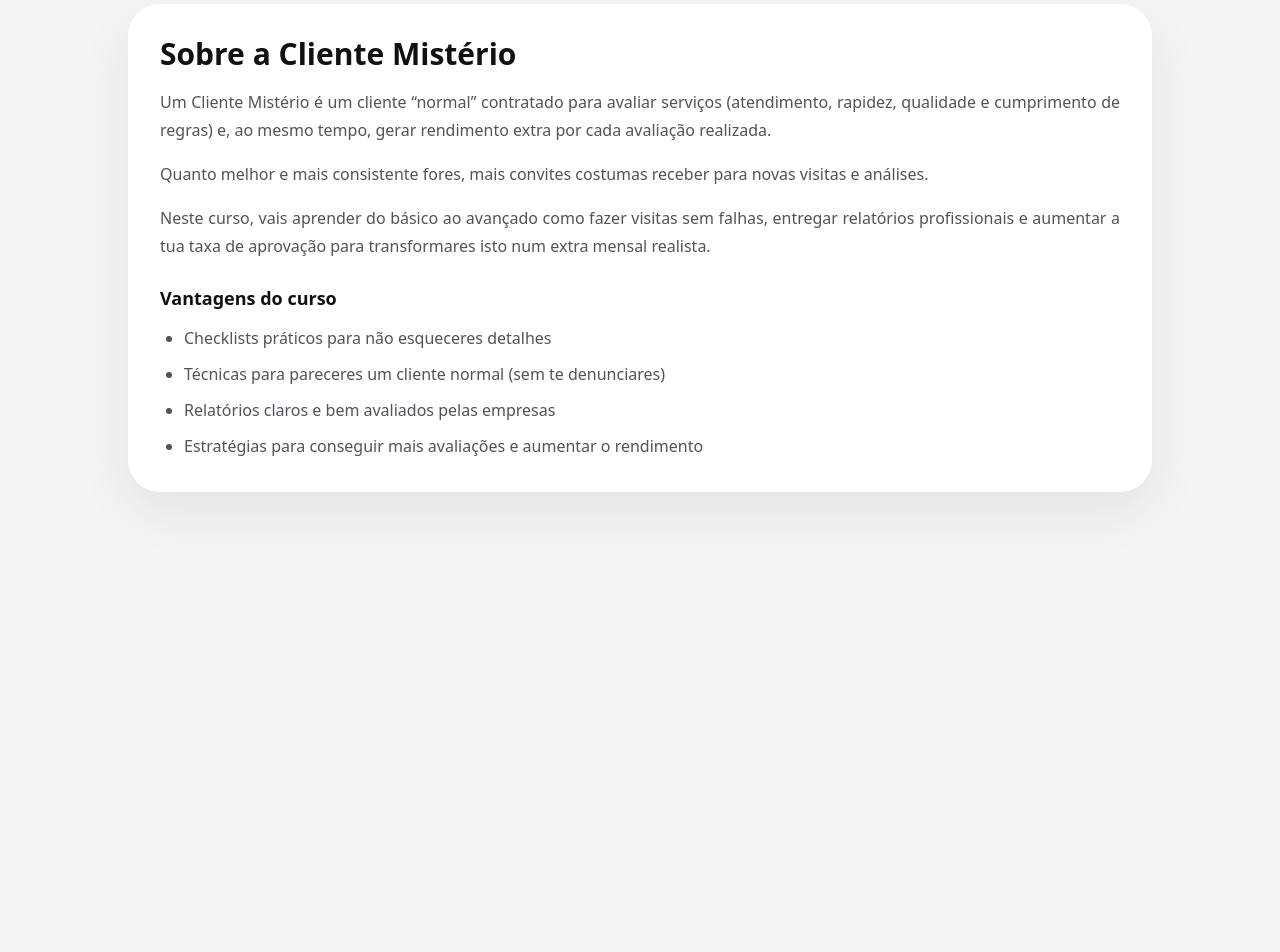
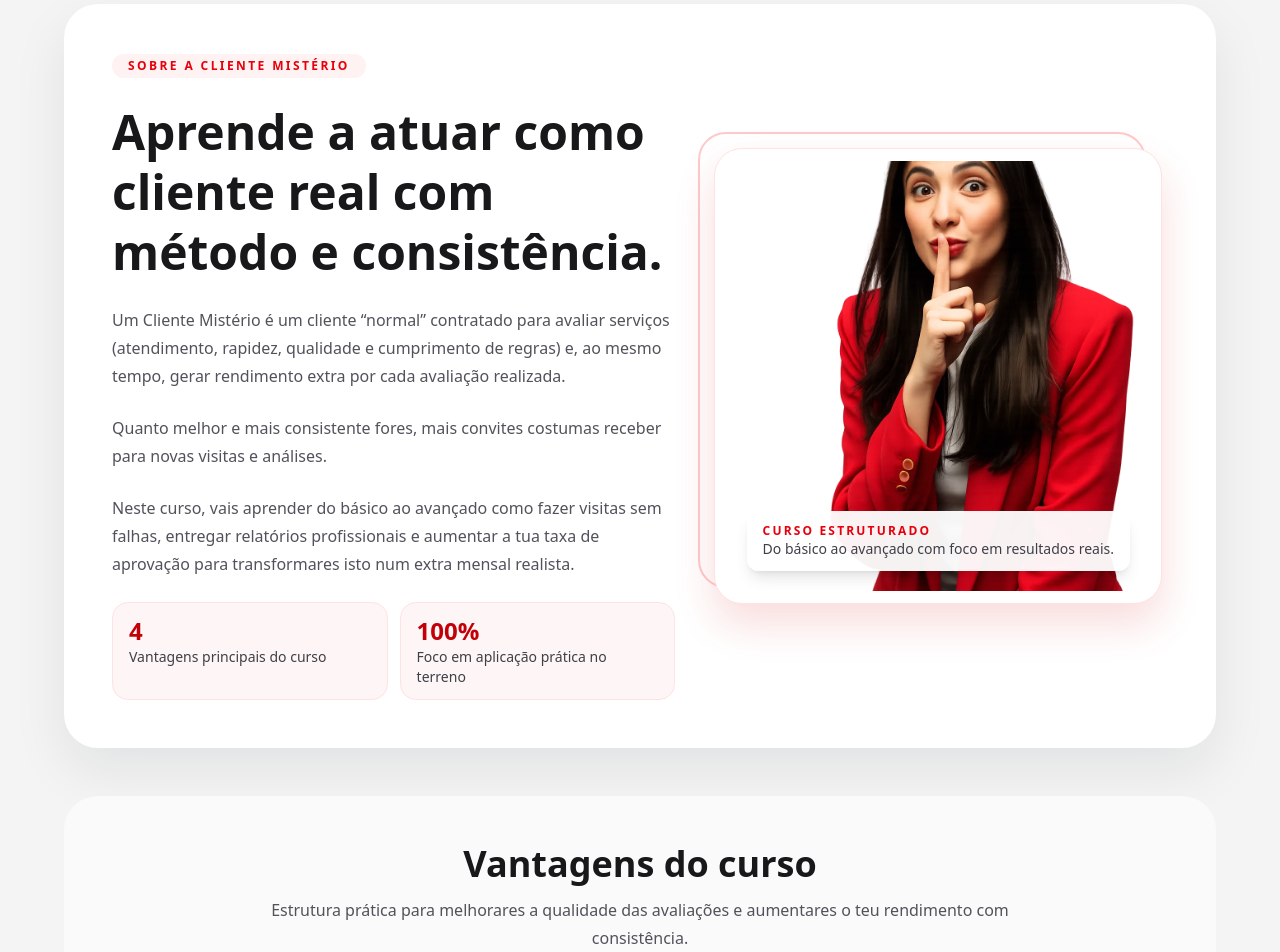
Before and after one commit to msantos51/clientemisterio, a Next.js app: page /about in a window 1280 px wide. Shown: the part 80-1032 px from the top of the page. Before the commit the page ends 800 px from the top, so only its background shows below. Built offline with nearby package versions, Linux system fonts and the light colour scheme.

Commit message:
Redesign about page with red-accent layout

```diff
--- a/app/about/page.tsx
+++ b/app/about/page.tsx
@@ -1,3 +1,5 @@
+import Image from 'next/image';
+
 export default function AboutPage() {
   const courseAdvantages = [
     'Checklists práticos para não esqueceres detalhes',
@@ -6,48 +8,106 @@ export default function AboutPage() {
     'Estratégias para conseguir mais avaliações e aumentar o rendimento',
   ];
 
+  const highlightMetrics = [
+    { value: '4', label: 'Vantagens principais do curso' },
+    { value: '100%', label: 'Foco em aplicação prática no terreno' },
+  ];
+
   return (
-    <section className="space-y-10">
-      {/* Mantém o conteúdo centralizado para melhor leitura em ecrãs largos. */}
-      <div className="mx-auto w-full max-w-5xl space-y-10">
-        {/* Cartão principal com a descrição do que é ser Cliente Mistério e o foco do curso. */}
-        <article className="rounded-[32px] bg-[color:var(--surface)] p-8 shadow-[0_20px_50px_rgba(31,41,55,0.08)]">
-          {/* Organiza o conteúdo em blocos com espaçamento consistente. */}
-          <div className="space-y-4">
-            <h1 className="page-title">
-              Sobre a <span className="text-[color:var(--primary)]">Cliente Mistério</span>
+    <section className="space-y-12 pb-4">
+      {/* Cria o bloco principal com duas colunas para aproximar o layout ao design de referência. */}
+      <article className="mx-auto grid w-full max-w-6xl gap-8 rounded-[34px] bg-white p-8 shadow-[0_22px_55px_rgba(15,23,42,0.08)] lg:grid-cols-[1.1fr_0.9fr] lg:items-center lg:p-12">
+        {/* Mantém toda a informação atual do site, com hierarquia visual e pormenores vermelhos. */}
+        <div className="space-y-6">
+          <p className="inline-flex rounded-full bg-red-50 px-4 py-1 text-xs font-semibold uppercase tracking-[0.2em] text-red-600">
+            Sobre a Cliente Mistério
+          </p>
+
+          <h1 className="text-4xl font-semibold leading-tight text-zinc-900 lg:text-5xl">
+            Aprende a atuar como cliente real com método e consistência.
           </h1>
 
-            <p className="text-base leading-7 text-justify text-zinc-600">
+          <p className="max-w-2xl text-base leading-7 text-zinc-600">
             Um Cliente Mistério é um cliente “normal” contratado para avaliar serviços
             (atendimento, rapidez, qualidade e cumprimento de regras) e, ao mesmo tempo, gerar
             rendimento extra por cada avaliação realizada.
           </p>
 
-            <p className="text-base leading-7 text-justify text-zinc-600">
+          <p className="max-w-2xl text-base leading-7 text-zinc-600">
             Quanto melhor e mais consistente fores, mais convites costumas receber para novas
             visitas e análises.
           </p>
 
-            <p className="text-base leading-7 text-justify text-zinc-600">
+          <p className="max-w-2xl text-base leading-7 text-zinc-600">
             Neste curso, vais aprender do básico ao avançado como fazer visitas sem falhas,
             entregar relatórios profissionais e aumentar a tua taxa de aprovação para
             transformares isto num extra mensal realista.
           </p>
 
-            <div className="space-y-3 pt-2">
-              <h2 className="text-lg font-semibold text-[color:var(--primary)]">Vantagens do curso</h2>
+          {/* Exibe métricas curtas para reforçar visualmente os benefícios sem alterar conteúdo. */}
+          <div className="grid gap-3 sm:grid-cols-2">
+            {highlightMetrics.map((metric) => (
+              <div
+                key={metric.label}
+                className="rounded-2xl border border-red-100 bg-red-50/70 px-4 py-3"
+              >
+                <p className="text-2xl font-bold text-red-700">{metric.value}</p>
+                <p className="text-sm font-medium text-zinc-700">{metric.label}</p>
+              </div>
+            ))}
+          </div>
+        </div>
 
-              {/* Lista os principais benefícios do curso com estrutura simples e reutilizável. */}
-              <ul className="list-disc space-y-2 pl-6 text-base leading-7 text-zinc-600">
-                {courseAdvantages.map((advantage) => (
-                  <li key={advantage}>{advantage}</li>
-                ))}
-              </ul>
+        {/* Usa imagem existente do projeto para manter coerência com os recursos atuais. */}
+        <div className="relative mx-auto w-full max-w-md">
+          <div className="absolute -left-4 -top-4 h-full w-full rounded-[28px] border-2 border-red-200" />
+          <div className="relative overflow-hidden rounded-[28px] border border-red-100 bg-white p-3 shadow-[0_20px_40px_rgba(220,38,38,0.16)]">
+            <Image
+              src="/images/IMG_2622.png"
+              alt="Formação de cliente mistério"
+              width={900}
+              height={1200}
+              className="h-[430px] w-full rounded-2xl object-cover"
+              priority
+            />
+            <div className="absolute bottom-8 left-8 rounded-xl bg-white/95 px-4 py-3 shadow-lg">
+              <p className="text-xs font-semibold uppercase tracking-[0.18em] text-red-600">
+                Curso estruturado
+              </p>
+              <p className="text-sm font-medium text-zinc-700">
+                Do básico ao avançado com foco em resultados reais.
+              </p>
+            </div>
           </div>
         </div>
       </article>
+
+      {/* Recria a secção de cartões com destaque vermelho para as vantagens atuais do curso. */}
+      <article className="mx-auto w-full max-w-6xl rounded-[34px] bg-zinc-50 p-8 lg:p-12">
+        <div className="mx-auto max-w-3xl text-center">
+          <h2 className="text-3xl font-semibold text-zinc-900 lg:text-4xl">Vantagens do curso</h2>
+          <p className="mt-3 text-base leading-7 text-zinc-600">
+            Estrutura prática para melhorares a qualidade das avaliações e aumentares o teu
+            rendimento com consistência.
+          </p>
         </div>
+
+        <ul className="mt-10 grid gap-4 md:grid-cols-2">
+          {courseAdvantages.map((advantage, index) => (
+            <li
+              key={advantage}
+              className="group rounded-2xl border border-zinc-200 bg-white p-5 transition duration-300 hover:-translate-y-1 hover:border-red-300 hover:shadow-[0_16px_28px_rgba(220,38,38,0.14)]"
+            >
+              <div className="flex items-start gap-3">
+                <span className="mt-0.5 inline-flex h-6 w-6 shrink-0 items-center justify-center rounded-full bg-red-100 text-xs font-bold text-red-700">
+                  {index + 1}
+                </span>
+                <p className="text-base leading-7 text-zinc-700">{advantage}</p>
+              </div>
+            </li>
+          ))}
+        </ul>
+      </article>
     </section>
   );
 }
```
Lines whose indentation alone changed are shown as unchanged.
